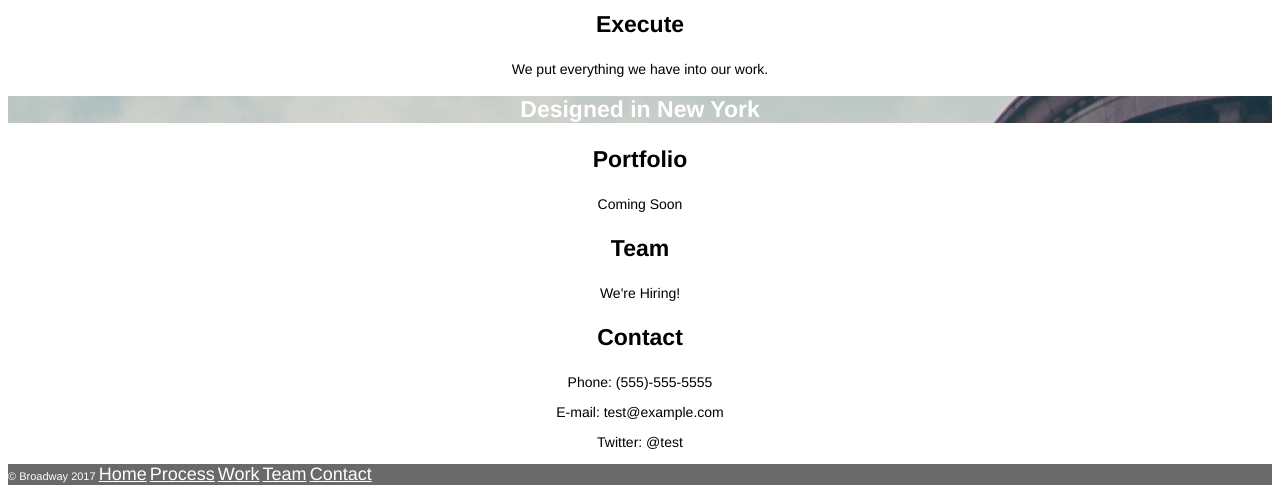
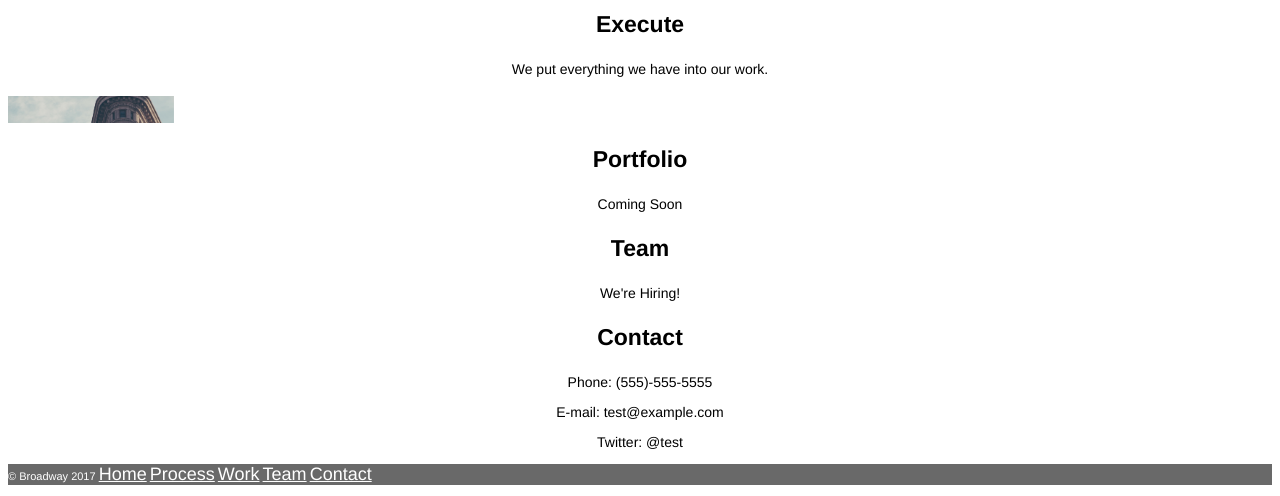
Before and after one commit to florentinofg/broadway, a plain HTML site: page index.html in a window 1280 px wide. Shown: the part 1563-2059 px from the top of the page. Drawn offline with Linux system fonts and the light colour scheme.

Commit message:
Final css and html.

```diff
--- a/resources/css/style.css
+++ b/resources/css/style.css
@@ -1,6 +1,7 @@
 body {font-family: helvetica , sans-serif;}
 .main {background-image: url("../images/flatiron.jpg");
-background-size: auto;
+background-size: contain;
+background-repeat: no-repeat;
 text-align: center;
 color: white;
 }
```
